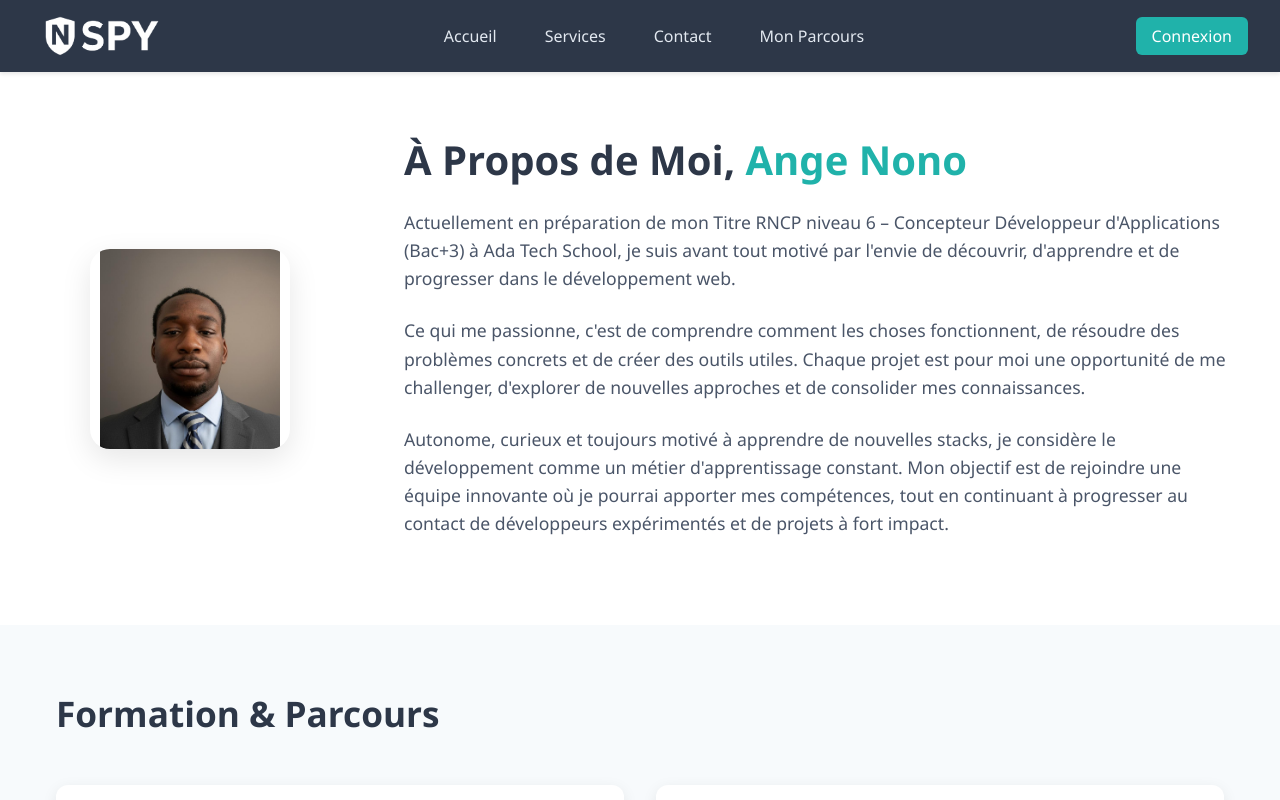
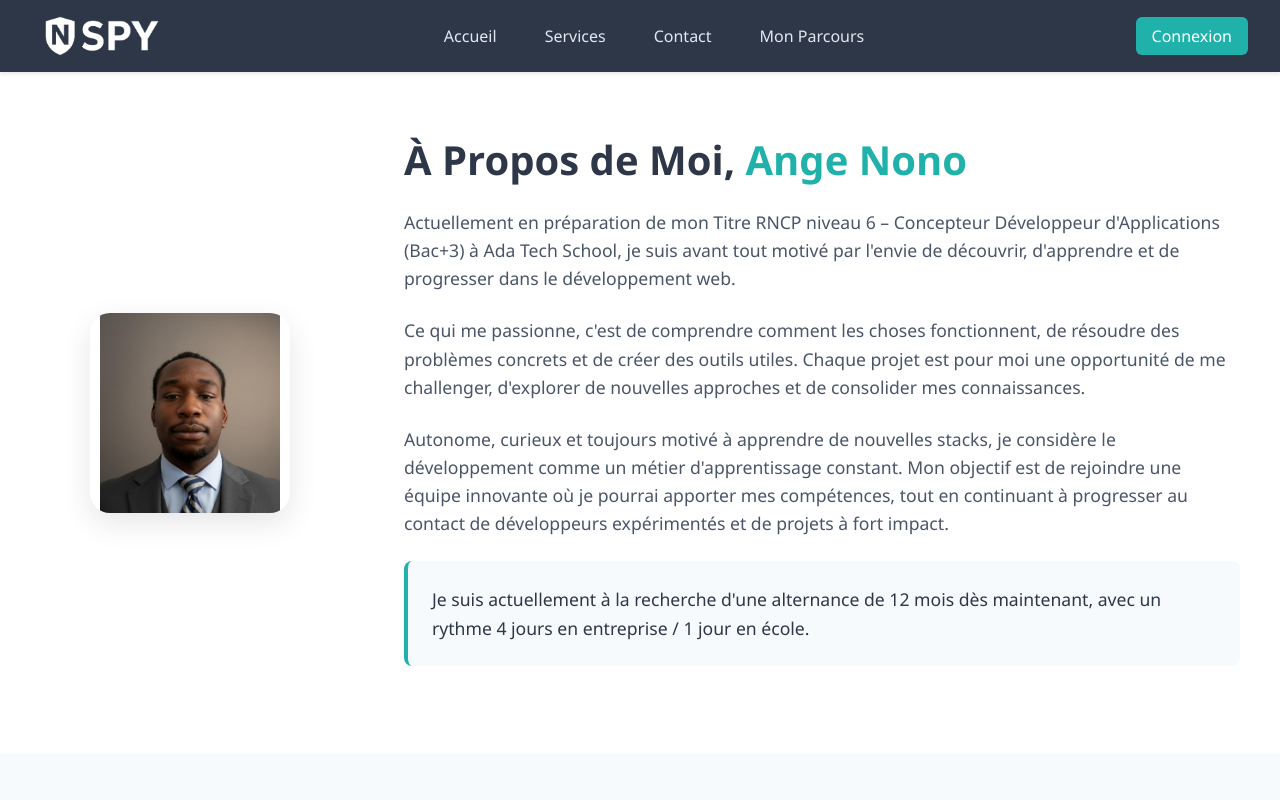
Before and after one commit to Ange-web/ProjetPersonnel, a React (Vite) app: page /parcours in a window 1280 px wide. Shown: the top 800 px of the page. Built offline with nearby package versions, Linux system fonts and the light colour scheme.

Commit message:
Ajout du texte sur le rythme d'alternance en bas de la section 'Ã€ propos de moi'

```diff
--- a/src/assets/components/parcours/parcours.jsx
+++ b/src/assets/components/parcours/parcours.jsx
@@ -32,6 +32,10 @@ const Parcours = () => {
             </p>
             <p>
               Autonome, curieux et toujours motivé à apprendre de nouvelles stacks, je considère le développement comme un métier d'apprentissage constant. Mon objectif est de rejoindre une équipe innovante où je pourrai apporter mes compétences, tout en continuant à progresser au contact de développeurs expérimentés et de projets à fort impact.
+            </p>
+            <p className="highlight-text">
+              Je suis actuellement à la recherche d'une alternance de 12 mois dès
+              maintenant, avec un rythme 4 jours en entreprise / 1 jour en école.
             </p>
           </div>
         </div>
```
